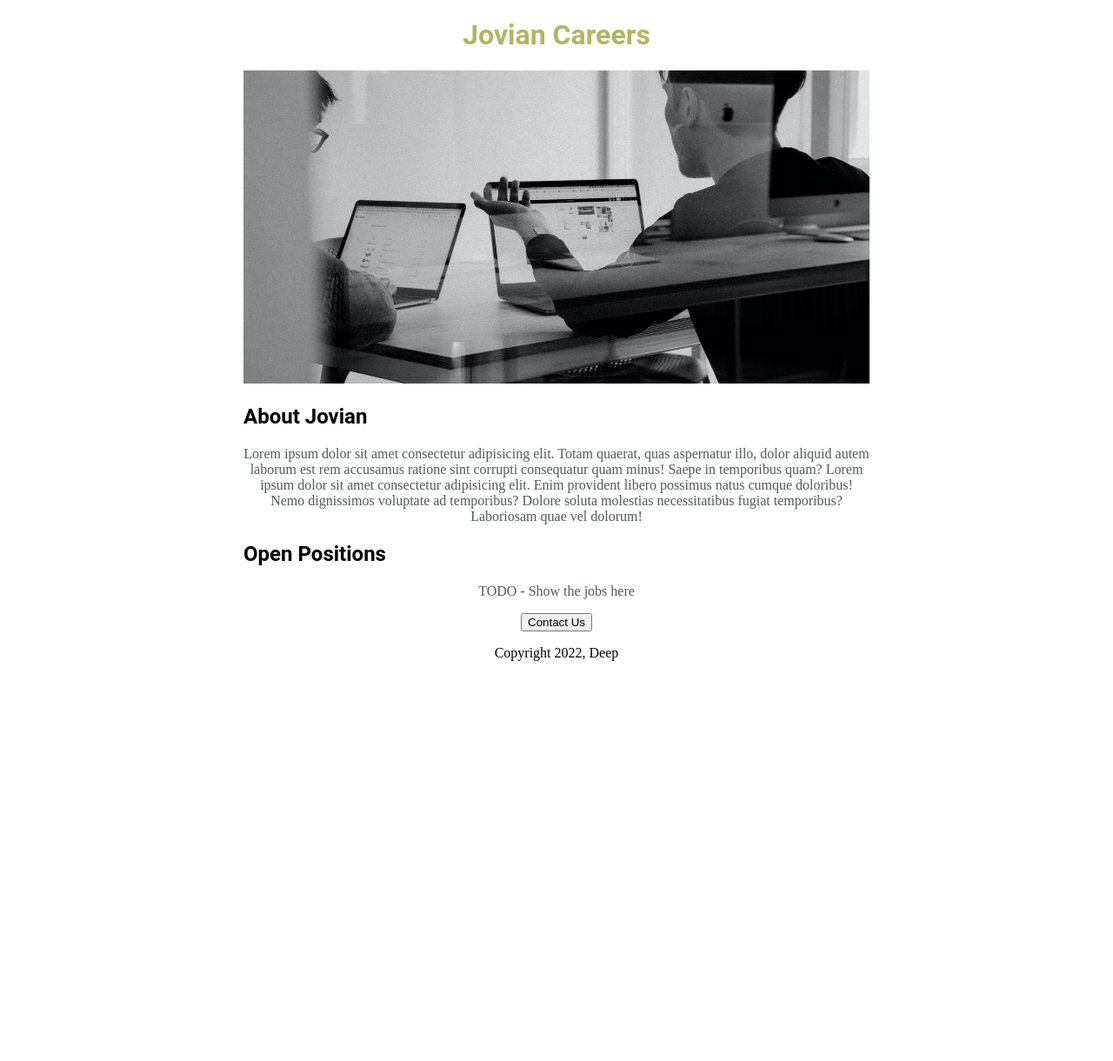
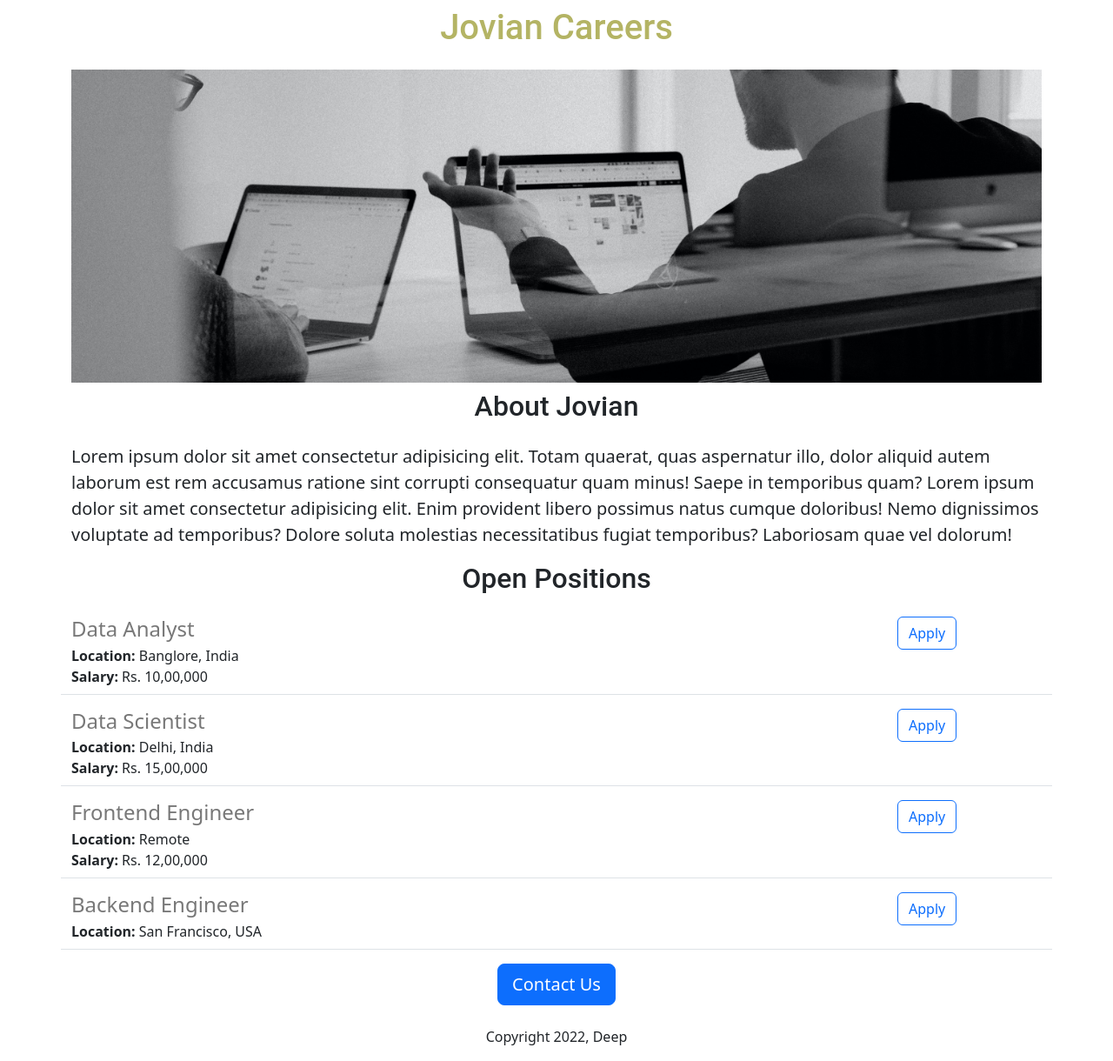
Before and after one commit to Just2Deep/jovian-careers-website, a Flask app: page / in a window 1280 px wide. Shown: the whole page at 87% size. Before the commit the page ends 760 px from the top, so only its background shows below. Run offline with Flask 2, Linux system fonts and the light colour scheme.

Commit message:
Added dynamic data and api route

```diff
--- a/app.py
+++ b/app.py
@@ -1,11 +1,37 @@
-from flask import Flask, render_template
+from flask import Flask, render_template, jsonify
 
 app = Flask(__name__)
+
+JOBS = [{
+  'id': 1,
+  'title': 'Data Analyst',
+  'location': 'Banglore, India',
+  'salary': 'Rs. 10,00,000'
+}, {
+  'id': 2,
+  'title': 'Data Scientist',
+  'location': 'Delhi, India',
+  'salary': 'Rs. 15,00,000'
+}, {
+  'id': 3,
+  'title': 'Frontend Engineer',
+  'location': 'Remote',
+  'salary': 'Rs. 12,00,000'
+}, {
+  'id': 4,
+  'title': 'Backend Engineer',
+  'location': 'San Francisco, USA',
+}]
 
 
 @app.route("/")
 def hello_world():
-  return render_template('home.html')
+  return render_template('home.html', jobs=JOBS, company_name="Jovian")
+
+
+@app.route("/api/jobs")
+def list_jobs():
+  return jsonify(JOBS)
 
 
 if __name__ == '__main__':
--- a/templates/home.html
+++ b/templates/home.html
@@ -4,6 +4,7 @@
   <meta charset="UTF-8">
   <meta http-equiv="X-UA-Compatible" content="IE=edge">
   <meta name="viewport" content="width=device-width, initial-scale=1.0">
+  <link href="https://cdn.jsdelivr.net/npm/bootstrap@5.3.0-alpha1/dist/css/bootstrap.min.css" rel="stylesheet" integrity="sha384-GLhlTQ8iRABdZLl6O3oVMWSktQOp6b7In1Zl3/Jr59b6EGGoI1aFkw7cmDA6j6gD" crossorigin="anonymous">
   <title>Jovian Careers</title>
   <style>
       h1{
@@ -39,22 +40,26 @@
   </style>
 </head>
 <body>
-  <div id="container">
-  <h1>Jovian Careers</h1>
+  <div class="container">
+  <h1 class="text-center mt-2 mb-4">{{company_name}} Careers</h1>
 
-  <img id="banner" src="./static/banner.jpg" alt="backgroung-image" height="320">
+  <img class = "img-fuild" id="banner" src="./static/banner.jpg" alt="backgroung-image" height="320">
 
-  <h2>About Jovian</h2>
-  <p class="bodytext">
+  <h2 class="text-center mt-2 mb-4">About Jovian</h2>
+  <p class="lead">
     Lorem ipsum dolor sit amet consectetur adipisicing elit. Totam quaerat, quas aspernatur illo, dolor aliquid autem laborum est rem accusamus ratione sint corrupti consequatur quam minus! Saepe in temporibus quam?
     Lorem ipsum dolor sit amet consectetur adipisicing elit. Enim provident libero possimus natus cumque doloribus! Nemo dignissimos voluptate ad temporibus? Dolore soluta molestias necessitatibus fugiat temporibus? Laboriosam quae vel dolorum!
   </p>
 
-  <h2>Open Positions</h2>
-  <p class="bodytext">TODO - Show the jobs here</p>
-  <div style="text-align:center;">
-  <button>Contact Us</button>
-    <p>Copyright 2022, Deep</p>
+  <h2 class="text-center mt-2 mb-4">Open Positions</h2>
+    <p>
+      {% for job in jobs %}
+        {% include 'jobitem.html' %}
+      {% endfor %}
+    </p>
+  <div class="text-center">
+  <button class="btn btn-primary btn-lg">Contact Us</button>
+    <p class="mt-4">Copyright 2022, Deep</p>
   </div>
   </div>
 </body>
--- /dev/null
+++ b/templates/jobitem.html
@@ -0,0 +1,17 @@
+<div class="border-bottom row" style="margin-bottom: 16px; padding-bottom: 8px;">
+  <div class="col-10">
+    <h4
+      style = "color: rgb(120, 120, 120); margin-bottom: 4px;">{{job['title']}}</h4>
+    <div>
+      <b>Location:</b> {{job['location']}}
+    </div>
+    {% if 'salary' in job %}
+    <div>
+      <b>Salary:</b> {{job['salary']}}
+    </div>
+    {% endif %}
+  </div>
+  <div class="col-2">
+    <button  type="button" class="btn btn-outline-primary">Apply</button>
+  </div>
+</div>
```
